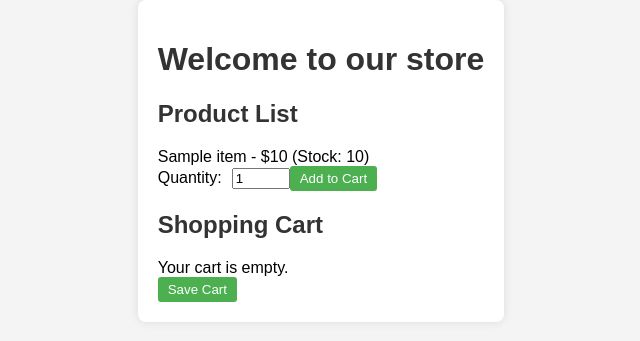
After one commit to Vionny/SecProgProject, a PHP site: page /view/customer/cart.php in a window 1280 px wide. The commit adds this page. Shown: the top 341 px of the page, without its empty margins (319-959 px from the left). Run offline with PHP 8.4, Linux system fonts and the light colour scheme; tables that the repository leaves empty or names only in its code hold one stand-in row (values such as "Sample post").

Commit message:
update customer
DISCLAIMER: MASI ADA ERROR

```diff
--- /dev/null
+++ b/view/customer/cart.php
@@ -0,0 +1,270 @@
+<?php
+session_start();
+require_once '../../db/DBConnection.php';
+
+$conn = Connect::getInstance()->getDBConnection();
+
+$items = fetchItemsFromDatabase();
+
+function resetCart() {
+    $_SESSION['cart'] = array();
+}
+
+function fetchItemsFromDatabase() {
+    global $conn;
+
+    $items = array();
+
+    $stmt = $conn->prepare("SELECT item_id, item_name, item_description, item_price, item_stock FROM items");
+    $stmt->execute();
+    $stmt->bind_result($itemId, $itemName, $itemDescription, $itemPrice, $itemStock);
+
+    while ($stmt->fetch()) {
+        $items[$itemId] = array(
+            'item_id' => $itemId,
+            'item_name' => $itemName,
+            'item_description' => $itemDescription,
+            'item_price' => $itemPrice,
+            'item_stock' => $itemStock,
+        );
+    }
+
+    $stmt->close();
+
+    return $items;
+}
+
+function saveCart($cart) {
+    global $conn;
+
+    if (empty($cart)) {
+        echo "Error: Your shopping cart is empty.<br>Add items to the cart before saving.";
+        return;
+    }
+
+    date_default_timezone_set('Asia/Jakarta');
+
+    $stmt = $conn->prepare("INSERT INTO transactions_header (customer_id, seller_id, transaction_date) VALUES (?, ?, ?)");
+    $stmt->bind_param("iis", $customerId, $sellerId, $transactionDate);
+
+    $customerId = 1;
+    $sellerId = 1;
+    $transactionDate = date('Y-m-d H:i:s');
+
+    $stmt->execute();
+    $stmt->close();
+
+    $transactionId = $conn->insert_id;
+
+    foreach ($cart as $item_id => $quantity) {
+        $stmt = $conn->prepare("INSERT INTO transactions_detail (transaction_id, item_id, quantity) VALUES (?, ?, ?)");
+        $stmt->bind_param("iii", $transactionId, $item_id, $quantity);
+        $stmt->execute();
+        $stmt->close();
+    }
+
+    $stmt = $conn->prepare("UPDATE transactions_header SET transaction_date = ? WHERE transaction_id = ?");
+    $stmt->bind_param("si", $transactionDate, $transactionId);
+    $stmt->execute();
+    $stmt->close();
+
+    $_SESSION['saved_carts'][$transactionId] = array(
+        'cart' => $cart,
+        'transaction_date' => $transactionDate
+    );
+
+    resetCartAndRedirect();
+}
+
+function addToCart($item_id, $quantity, &$items) {
+    global $conn;
+
+    if (isset($_SESSION['cart'][$item_id])) {
+        $_SESSION['cart'][$item_id] += $quantity;
+    } else {
+        $_SESSION['cart'][$item_id] = $quantity;
+    }
+
+    if (isset($items[$item_id]) && $items[$item_id]['item_stock'] >= $quantity) {
+        $items[$item_id]['item_stock'] -= $quantity;
+        $stmt = $conn->prepare("UPDATE items SET item_stock = item_stock - ? WHERE item_id = ?");
+        $stmt->bind_param("ii", $quantity, $item_id);
+        $stmt->execute();
+        $stmt->close();
+
+        return true;
+    } else {
+        return false;
+    }
+}
+
+function reduceQuantity($item_id, $quantity, &$items) {
+    global $conn;
+
+    if (isset($_SESSION['cart'][$item_id])) {
+        $_SESSION['cart'][$item_id] -= $quantity;
+
+        $items[$item_id]['item_stock'] += $quantity;
+
+        $stmt = $conn->prepare("UPDATE items SET item_stock = item_stock + ? WHERE item_id = ?");
+        $stmt->bind_param("ii", $quantity, $item_id);
+        $stmt->execute();
+        $stmt->close();
+
+        if ($_SESSION['cart'][$item_id] <= 0) {
+            unset($_SESSION['cart'][$item_id]);
+        }
+
+        return true;
+    } else {
+        return false;
+    }
+}
+
+function resetCartAndRedirect() {
+    resetCart();
+    header("Location: ./home.php");
+    exit();
+}
+
+function displayProducts($items) {
+    echo "<h2>Product List</h2>";
+    if (!empty($items)) {
+        echo "<ul>";
+        foreach ($items as $item) {
+            echo "<li>{$item['item_name']} - \${$item['item_price']} (Stock: {$item['item_stock']})
+            <form method='POST' action=''>
+                <input type='hidden' name='item_id' value='{$item['item_id']}'>
+                <label for='quantity'>Quantity:</label>
+                <input type='number' name='quantity' value='1' min='1' max='{$item['item_stock']}' required>
+                <button type='submit'>Add to Cart</button>
+            </form></li>";
+        }
+        echo "</ul>";
+    } else {
+        echo "No products available.";
+    }
+}
+
+function displayCart($items) {
+    echo "<h2>Shopping Cart</h2>";
+    if (empty($_SESSION['cart'])) {
+        echo "Your cart is empty.";
+    } else {
+        echo "<ul>";
+        foreach ($_SESSION['cart'] as $item_id => $quantity) {
+            $item = $items[$item_id];
+            echo "<li>{$item['item_name']} - \${$item['item_price']} (Quantity: $quantity)
+            <form method='POST' action=''>
+                <input type='hidden' name='item_id' value='{$item['item_id']}'>
+                <label for='reduce_quantity'>Reduce Quantity:</label>
+                <input type='number' name='reduce_quantity' value='1' min='1' max='$quantity' required>
+                <button type='submit'>Reduce Quantity</button>
+            </form></li>";
+        }
+        echo "</ul>";
+    }
+}
+
+if ($_SERVER['REQUEST_METHOD'] === 'POST') {
+    if (isset($_POST['quantity'])) {
+        $item_id = $_POST['item_id'];
+        $quantity = $_POST['quantity'];
+
+        if (addToCart($item_id, $quantity, $items)) {
+            echo "Item's added to the cart successfully.";
+        } else {
+            echo "Insufficient stock.";
+        }
+    } elseif (isset($_POST['reduce_quantity'])) {
+        $item_id = $_POST['item_id'];
+        $reduce_quantity = $_POST['reduce_quantity'];
+
+        if (reduceQuantity($item_id, $reduce_quantity, $items)) {
+            echo "Quantity reduced successfully.";
+        } else {
+            echo "Error reducing the quantity.";
+        }
+    } elseif (isset($_POST['save_cart'])) {
+        saveCart($_SESSION['cart']);
+    }
+}
+?>
+
+<!DOCTYPE html>
+<html lang="en">
+<head>
+    <meta charset="UTF-8">
+    <meta name="viewport" content="width=device-width, initial-scale=1.0">
+    <title>Simple Shopping Cart</title>
+    <style>
+        body {
+            font-family: Arial, sans-serif;
+            background-color: #f4f4f4;
+            margin: 0;
+            display: flex;
+            align-items: center;
+            justify-content: center;
+        }
+
+        .container {
+            background-color: #fff;
+            padding: 20px;
+            border-radius: 8px;
+            box-shadow: 0 0 10px rgba(0, 0, 0, 0.1);
+        }
+
+        h1, h2 {
+            color: #333;
+        }
+
+        ul {
+            list-style: none;
+            padding: 0;
+        }
+
+        li {
+            margin-bottom: 15px;
+        }
+
+        form {
+            display: flex;
+            align-items: center;
+        }
+
+        label {
+            margin-right: 10px;
+        }
+
+        input[type="number"] {
+            width: 50px;
+        }
+
+        button {
+            padding: 5px 10px;
+            background-color: #4caf50;
+            color: #fff;
+            border: none;
+            border-radius: 3px;
+            cursor: pointer;
+        }
+
+        button:hover {
+            background-color: #45a049;
+        }
+    </style>
+</head>
+<body>
+    <div class="container">
+        <h1>Welcome to our store</h1>
+
+        <?php displayProducts($items); ?>
+
+        <?php displayCart($items); ?>
+
+        <form method='POST' action=''>
+            <button type='submit' name='save_cart'>Save Cart</button>
+        </form>
+    </div>
+</body>
+</html>
--- a/view/customer/home.php
+++ b/view/customer/home.php
@@ -19,10 +19,10 @@
       <a href="">Item</a>
     </div>
     <div>
-      <a href="">Transaction</a>
+      <a href="./transaction.php">Transaction</a>
     </div>
     <div>
-      <a href="">Cart</a>
+      <a href="./cart.php">Cart</a>
     </div>
     <div>
       <a href="../../actions/doLogout.php">Logout</a>
```
Also changed, not shown: view/customer/transaction.php (added, +157 -0 lines), view/customer/viewdetails.php (added, +103 -0 lines).
